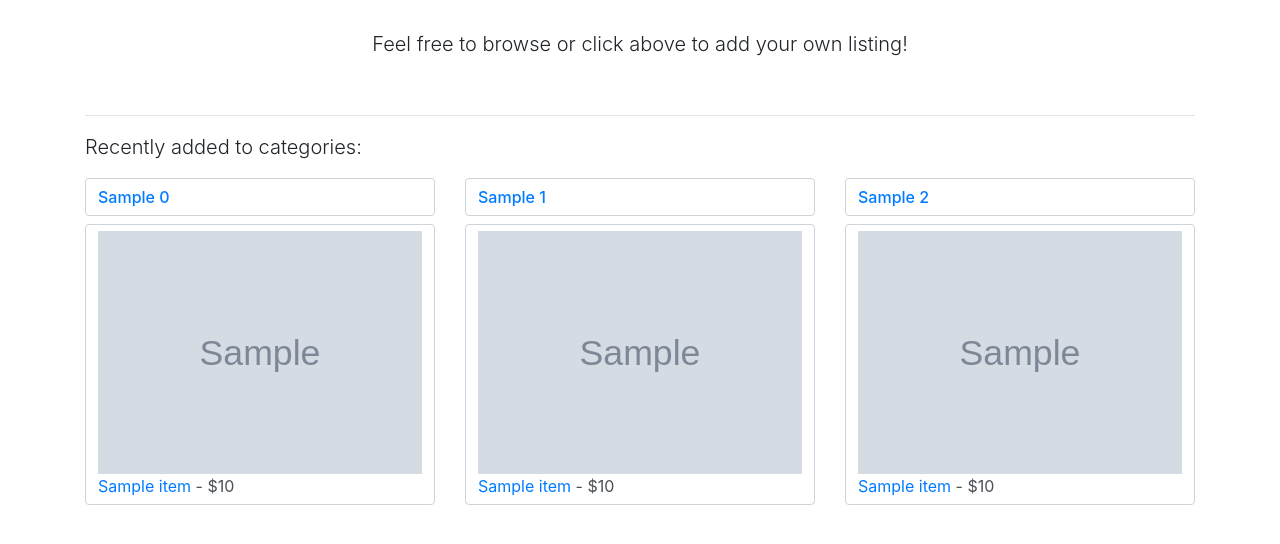
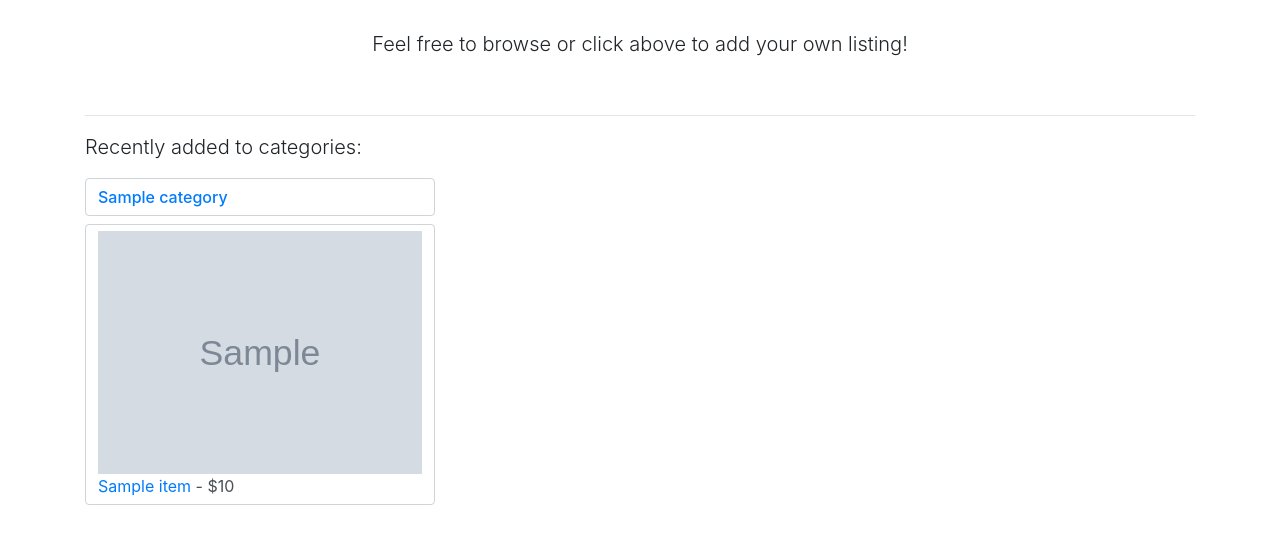
Before and after one commit to M0M0-D3V/MeetMarket, a Django app: template craiglist_app/templates/dashboard.html in a window 1280 px wide. Shown: the part 154-698 px from the top of the page. Run offline with Django 3.2, Linux system fonts and the light colour scheme; the template is opened without the code that fills it: most values are stand-ins (such as "Sample title", 1, 10 or a date in 2020); grey boxes marked "Sample" are stand-in pictures; some libraries are stand-ins or nearby versions.

Commit message:
new algo done

```diff
--- a/craiglist_app/templates/dashboard.html
+++ b/craiglist_app/templates/dashboard.html
@@ -1,12 +1,15 @@
 {% extends 'base.html' %} {% block content %}
-
 
 <main role="main">
   <div class="pricing-header px-3 py-3 pt-md-5 pb-md-4 mx-auto text-center">
-    <h1 class="display-4" style="padding: 20px; margin-top: 20px;">Welcome {{user_first_name}}!</h1>
-    <p class="lead">Feel free to browse or click above to add your own listing!</p>
+    <h1 class="display-4" style="padding: 20px; margin-top: 20px">
+      Welcome {{user_first_name}}!
+    </h1>
+    <p class="lead">
+      Feel free to browse or click above to add your own listing!
+    </p>
   </div>
-  <hr>
+  <hr />
 </main>
 
 <div class="row">
@@ -14,62 +17,39 @@
     <p class="lead">Recently added to categories:</p>
   </div>
 </div>
-
 <div class="row">
+  {% for category in category_hash %}
   <div class="col-md-4 form-group">
     <h4 class="form-control">
-      <a href="{% url 'item:my_category_page' last_3category.0.id %}">{{last_3category.0.name}}</a>
+      <a href="{% url 'item:my_category_page' category.id %}"
+        >{{category.name}}</a
+      >
     </h4>
-    {% for item in last_cat_last_3items %}
+    {% for item in category.items.all %}
     <p class="form-control">
       {% for image in item.images.all %}
-      <img class="img-fluid thumbnail" src="{{image.image.url}}" />
+      <a href="{% url 'item:my_item_info' item.id %}"
+        ><img class="img-fluid thumbnail" src="{{image.image.url}}"
+      /></a>
       {% endfor %}
-      <a href="{% url 'item:my_item_info' item.id %}">{{item.name}}</a> - ${{item.price}}<br />
+      <a href="{% url 'item:my_item_info' item.id %}">{{item.name}}</a> -
+      ${{item.price}}<br />
       {% if user_admin == True %}
-      <a href="{% url 'item:my_edit_item' item.id %}" role="button" class="btn btn-outline-secondary btn-sm">Edit</a><a
-        href="{% url 'item:my_delete_item' item.id %}" role="button"
-        class="btn btn-outline-secondary btn-sm">Delete</a>
+      <a
+        href="{% url 'item:my_edit_item' item.id %}"
+        role="button"
+        class="btn btn-outline-secondary btn-sm"
+        >Edit</a
+      ><a
+        href="{% url 'item:my_delete_item' item.id %}"
+        role="button"
+        class="btn btn-outline-secondary btn-sm"
+        >Delete</a
+      >
       {% endif %}
     </p>
     {% endfor %}
   </div>
-
-  <div class="col-md-4 form-group">
-    <h4 class="form-control">
-      <a href="{% url 'item:my_category_page' last_3category.1.id %}">{{last_3category.1.name}}</a>
-    </h4>
-    {% for item in seclast_cat_last_3items %}
-    <p class="form-control">
-      {% for image in item.images.all %}
-      <img class="img-fluid thumbnail" src="{{image.image.url}}" />
-      {% endfor %}
-      <a href="{% url 'item:my_item_info' item.id %}">{{item.name}}</a> - ${{item.price}}<br />
-      {% if user_admin == True %}
-      <a href="{% url 'item:my_edit_item' item.id %}" role="button" class="btn btn-outline-secondary btn-sm">Edit</a><a
-        href="{% url 'item:my_delete_item' item.id %}" role="button"
-        class="btn btn-outline-secondary btn-sm">Delete</a>{% endif %}
-    </p>
-    {% endfor %}
-  </div>
-  <div class="col-md-4 form-group">
-    <h4 class="form-control">
-      <a href="{% url 'item:my_category_page' last_3category.2.id %}">{{last_3category.2.name}}</a>
-    </h4>
-    {% for item in thirdlast_cat_last_3items %}
-    <p class="form-control">
-      {% for image in item.images.all %}
-      <img class="img-fluid" src="{{image.image.url}}" />
-      {% endfor %}
-      <a href="{% url 'item:my_item_info' item.id %}">{{item.name}}</a> - ${{item.price}} <br>
-      {% if user_admin == True %}
-      <a href="{% url 'item:my_edit_item' item.id %}" role="button" class="btn btn-outline-secondary btn-sm">Edit</a><a
-        href="{% url 'item:my_delete_item' item.id %}" role="button"
-        class="btn btn-outline-secondary btn-sm">Delete</a>{% endif %}
-    </p>
-    {% endfor %}
-  </div>
+  {% endfor %}
 </div>
-</div>
-
 {% endblock %}
--- a/craiglist_app/views.py
+++ b/craiglist_app/views.py
@@ -118,8 +118,8 @@ def successful_log_in(request):
             "categories": categories,
             "category_hash": hashT,
         }
-        return render(request, "test.html", context)
-        # return render(request, "dashboard.html", context)
+        # return render(request, "test.html", context)
+        return render(request, "dashboard.html", context)
 
 
 def direct_message(request):
```
Also changed, not shown: craiglist_app/templates/test.html (+4 -6 lines), db.sqlite3.
